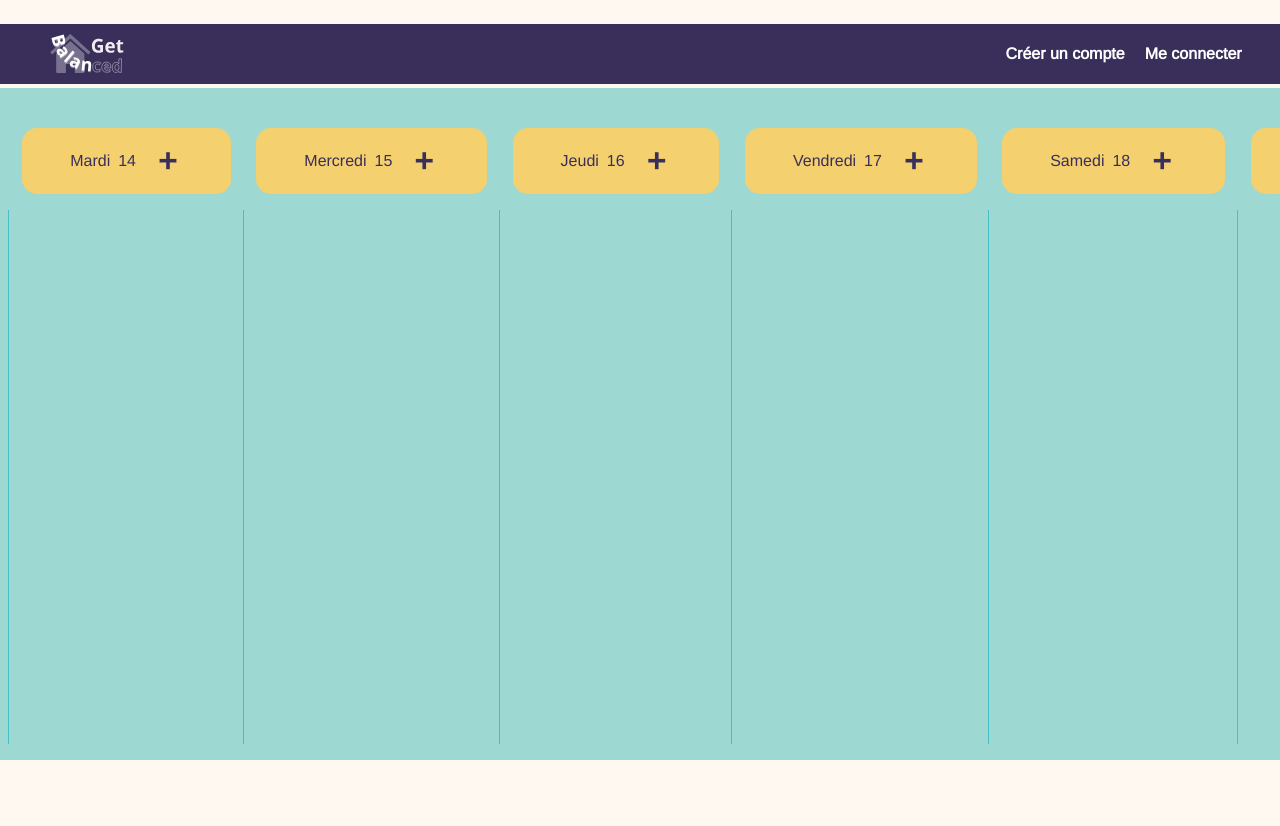
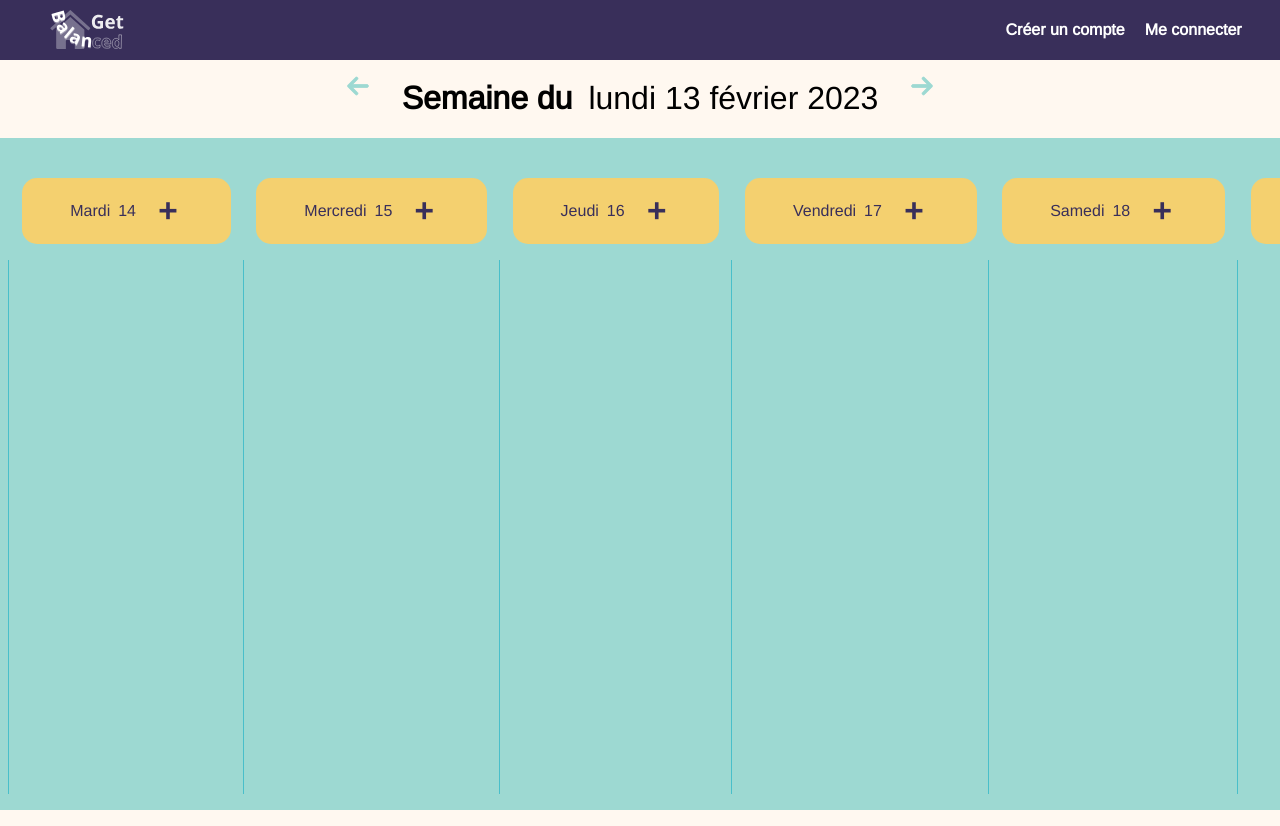
Before and after one commit to FabriceMilet/GetBalanced-front, a React (Create React App) app: page /table/1 in a window 1280 px wide. Shown: the top 826 px of the page. Built offline with nearby package versions, Linux system fonts and the light colour scheme.

Commit message:
petit réglage css

```diff
--- a/src/Components/Login/Login.js
+++ b/src/Components/Login/Login.js
@@ -9,7 +9,7 @@ function Login() {
 
 const isLogged = useSelector((state) => state.user.isLogged);
 const formData = useSelector((state) => state.user.formData);
-const {id} = useSelector((state) => state.user.userConnected);
+// const {id} = useSelector((state) => state.user.userConnected);
 // on veut créer ici une nouvelle copie de l'objet formData avec la propriété
 // correspondant à la variable name et sa valeur associée
 const handleChange = (event) => {
--- a/src/Components/SignUp/SignUp.js
+++ b/src/Components/SignUp/SignUp.js
@@ -7,7 +7,7 @@ import { setFormData } from '../../feature/users.slice';
 function SignUp() {
 const isLogged = useSelector((state) => state.user.isLogged);
 const formData = useSelector((state) => state.user.formData);
-const {id} = useSelector((state) => state.user.userConnected);
+// const {id} = useSelector((state) => state.user.userConnected);
 const dispatch = useDispatch();
 // on veut créer ici une nouvelle copie de l'objet formData avec la propriété
 // correspondant à la variable name et sa valeur associée
--- a/src/Components/Table/Table.scss
+++ b/src/Components/Table/Table.scss
@@ -1,4 +1,7 @@
 .Table {
+  position: absolute;
+  top: 50px;
+  width: 100vw;
   margin-top: 1.5rem;
   display: flex;
   flex-direction: column;
--- a/src/feature/users.slice.js
+++ b/src/feature/users.slice.js
@@ -23,8 +23,8 @@ export const loginUser = createAsyncThunk(
         "http://supafei-server.eddi.cloud:8080/user/login",
         userData
       );
-      // console.log('réponse envoyée en login', userData);
-      // console.log(response.data);
+      console.log('réponse envoyée en login', userData);
+      console.log(response.data);
       return response.data;
     } catch (err) {
       return thunkAPI.rejectWithValue(err.response.data);
```
